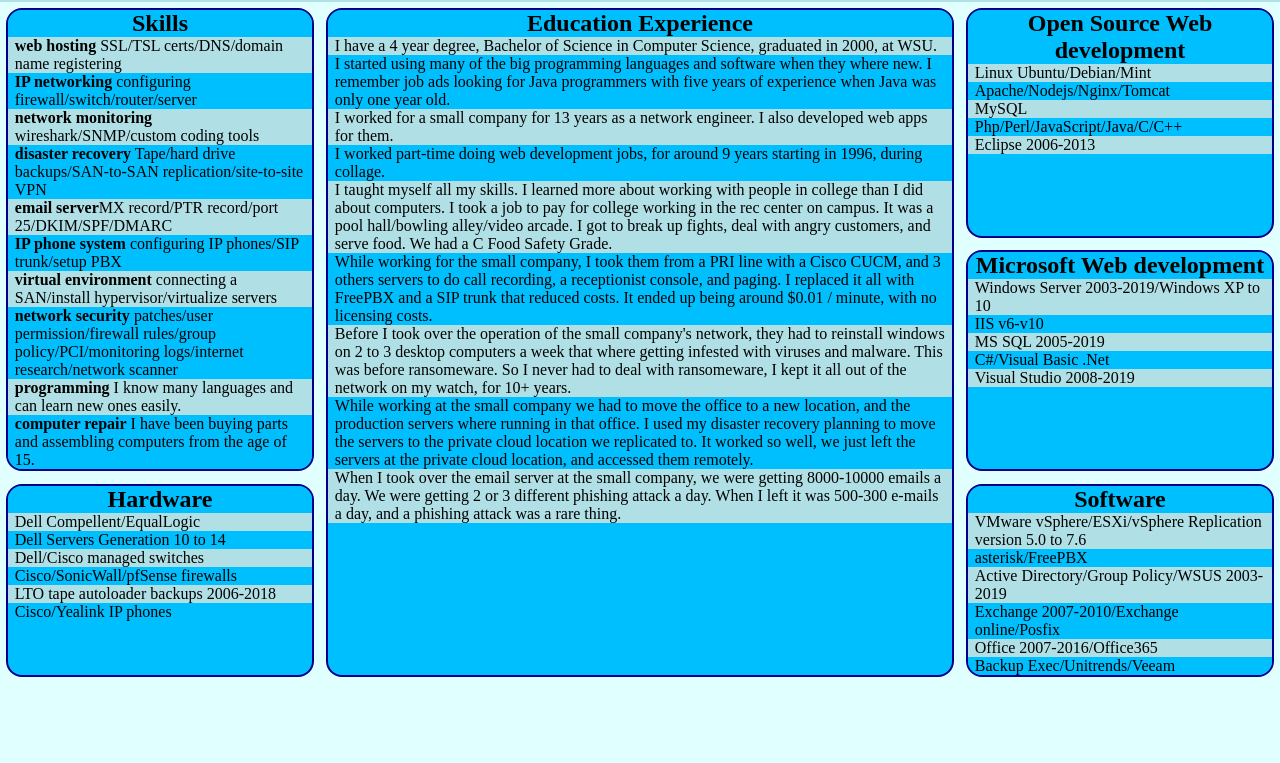
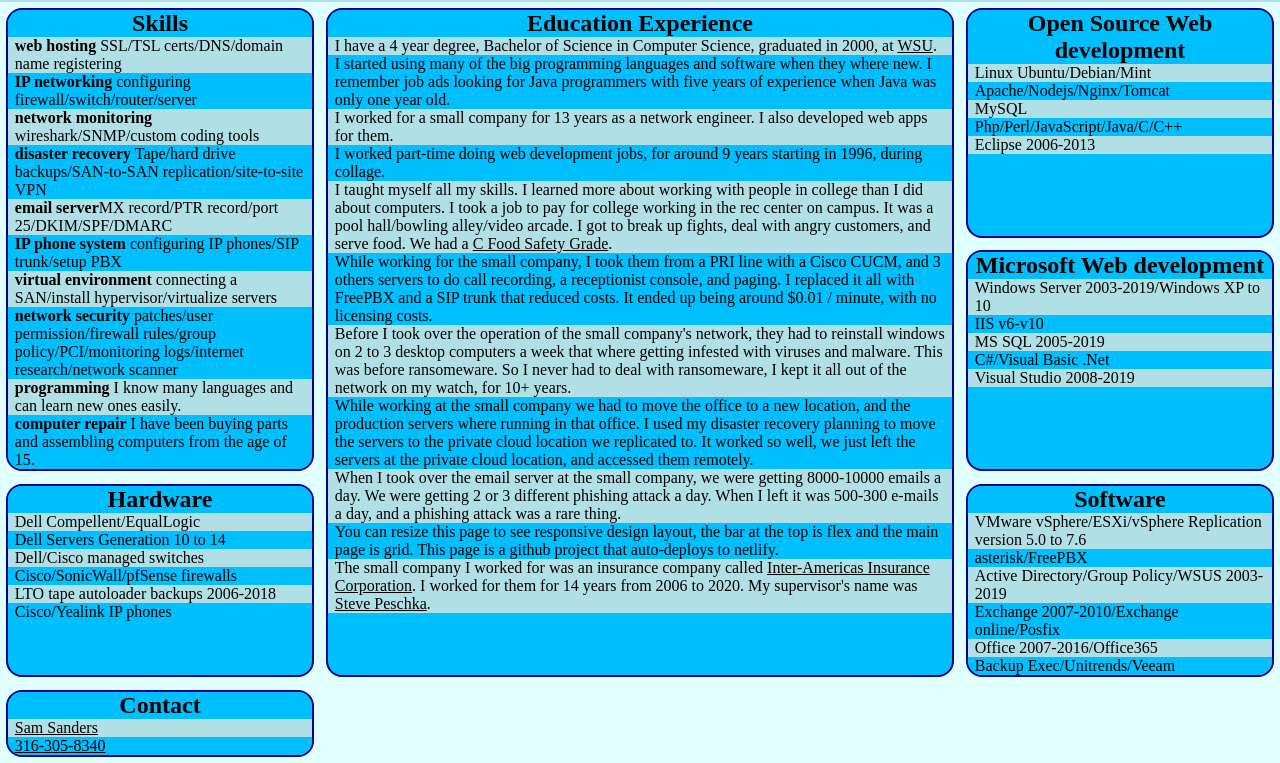
Before and after one commit to ZombieMonkey99/hello-world, a plain HTML site: page index.html in a window 1280 px wide. Shown: the part 60-823 px from the top of the page. Before the commit the page ends 800 px from the top, so only its background shows below. Drawn offline with Linux system fonts and the light colour scheme.

Commit message:
added some my info about me.

```diff
--- a/index.html
+++ b/index.html
@@ -1,11 +1,11 @@
 <!DOCTYPE html>
 <html>
 <head>
-	<title>Hello World</title>
+	<title>Sam Sanders</title>
 	<meta charset="utf-8">
 	<meta name="viewport" content="width=device-width, initial-scale=1, shrink-to-fit=no">
 	<meta name="description" content="Hello World demo page">
-	<meta name="author" content="ZombieMonkey@gmx.com">
+	<meta name="author" content="Sam Sanders">
 <!-- 9 by 6 Greek fret or Greek key
 XXXXXXXXXXXXXXXX
 
@@ -330,15 +330,17 @@ function xCloneTemplate(TemplateID,CloneToID) {
 </section>
 <section class="doubleWidth" style="grid-row: span 3;">
 	<h2>Education Experience</h2>
-	<p>I have a 4 year degree, Bachelor of Science in Computer Science, graduated in 2000, at WSU.</p>
+	<p>I have a 4 year degree, Bachelor of Science in Computer Science, graduated in 2000, at <a href="https://www.wichita.edu/">WSU</a>.</p>
 	<p>I started using many of the big programming languages and software when they where new.  I remember job ads looking for Java programmers with five years of experience when Java was only one year old.</p>
 	<p>I worked for a small company for 13 years as a network engineer.  I also developed web apps for them.</p>
 	<p>I worked part-time doing web development jobs, for around 9 years starting in 1996, during collage.</p>
-	<p>I taught myself all my skills.  I learned more about working with people in college than I did about computers.  I took a job to pay for college working in the rec center on campus.  It was a pool hall/bowling alley/video arcade.  I got to break up fights, deal with angry customers, and serve food.  We had a C Food Safety Grade.</p>
+	<p>I taught myself all my skills.  I learned more about working with people in college than I did about computers.  I took a job to pay for college working in the rec center on campus.  It was a pool hall/bowling alley/video arcade.  I got to break up fights, deal with angry customers, and serve food.  We had a <a href="https://www.dininggrades.com/blog/grade-of-c/">C Food Safety Grade</a>.</p>
 	<p>While working for the small company, I took them from a PRI line with a Cisco CUCM, and 3 others servers to do call recording, a receptionist console, and paging. I replaced it all with FreePBX and a SIP trunk that reduced costs.  It ended up being around $0.01 / minute, with no licensing costs.</p>
 	<p>Before I took over the operation of the small company's network, they had to reinstall windows on 2 to 3 desktop computers a week that where getting infested with viruses and malware. This was before ransomeware.  So I never had to deal with ransomeware, I kept it all out of the network on my watch, for 10+ years.</p>
 	<p>While working at the small company we had to move the office to a new location, and the production servers where running in that office.  I used my disaster recovery planning to move the servers to the private cloud location we replicated to.  It worked so well, we just left the servers at the private cloud location, and accessed them remotely.</p>
 	<p>When I took over the email server at the small company, we were getting 8000-10000 emails a day.  We were getting 2 or 3 different phishing attack a day.  When I left it was 500-300 e-mails a day, and a phishing attack was a rare thing.</p>
+	<p>	You can resize this page to see responsive design layout, the bar at the top is flex and the main page is grid.  This page is a github project that auto-deploys to netlify.</p>
+	<p>The small company I worked for was an insurance company called <a href="https://www.iai-online.com">Inter-Americas Insurance Corporation</a>.  I worked for them for 14 years from 2006 to 2020.  My supervisor's name was <a href="mailto:speschka@iai-online.com">Steve Peschka</a>.</p>
 </section>
 <section>
 	<h2>Open Source Web development</h2>
@@ -374,9 +376,13 @@ function xCloneTemplate(TemplateID,CloneToID) {
 	<p>Office 2007-2016/Office365</p>
 	<p>Backup Exec/Unitrends/Veeam</p>
 </section>
+<section>
+	 <h2>Contact</h2>
+	 <p><a href="mailto:SamSanders76@gmx.com">Sam Sanders</a></p>
+	 <p><a href="tel:3163058340">316-305-8340</a></p>
+</section>
 </article>
 <footer>
-
 </footer>
 </body>
 </html>
```
